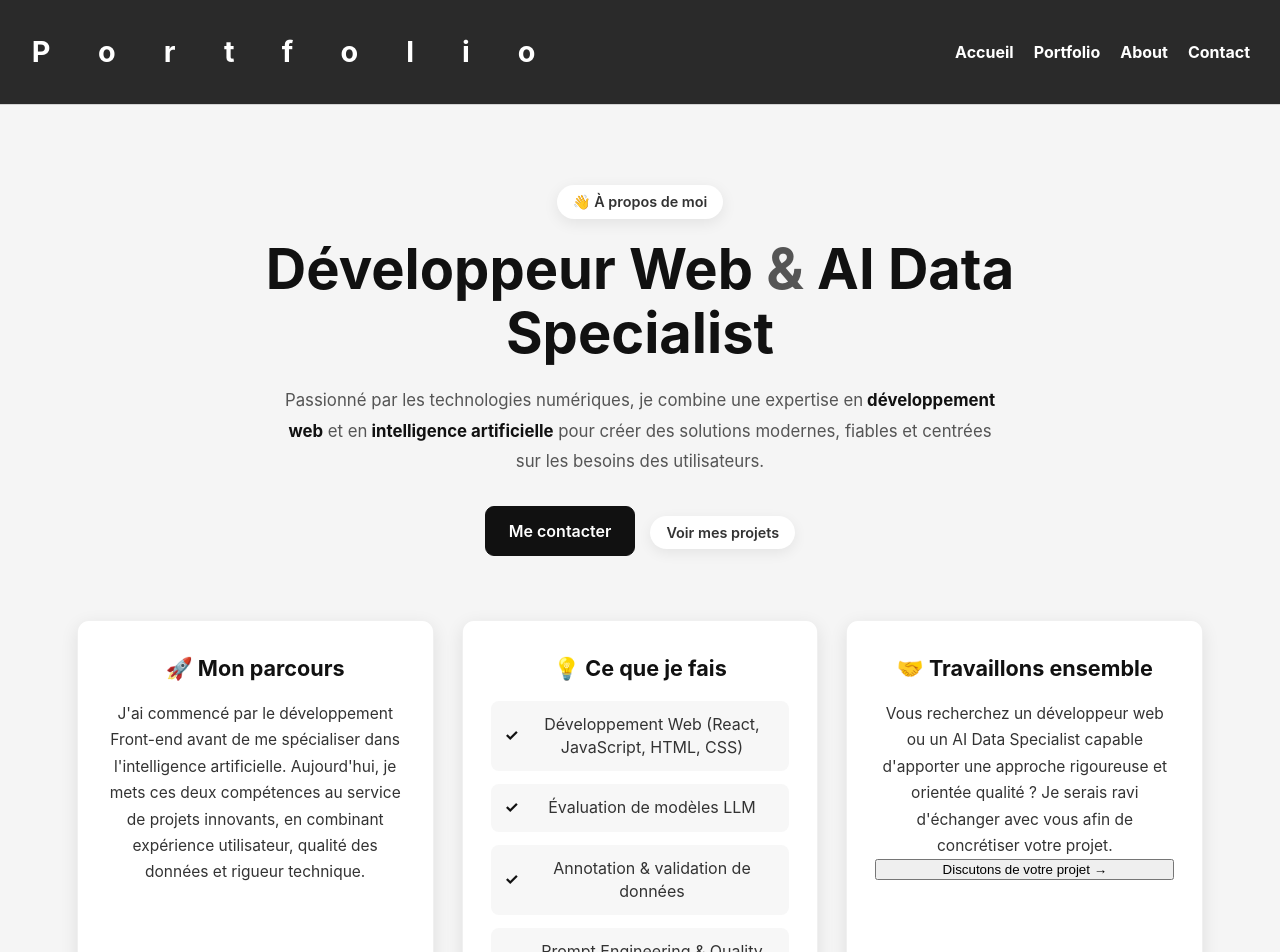
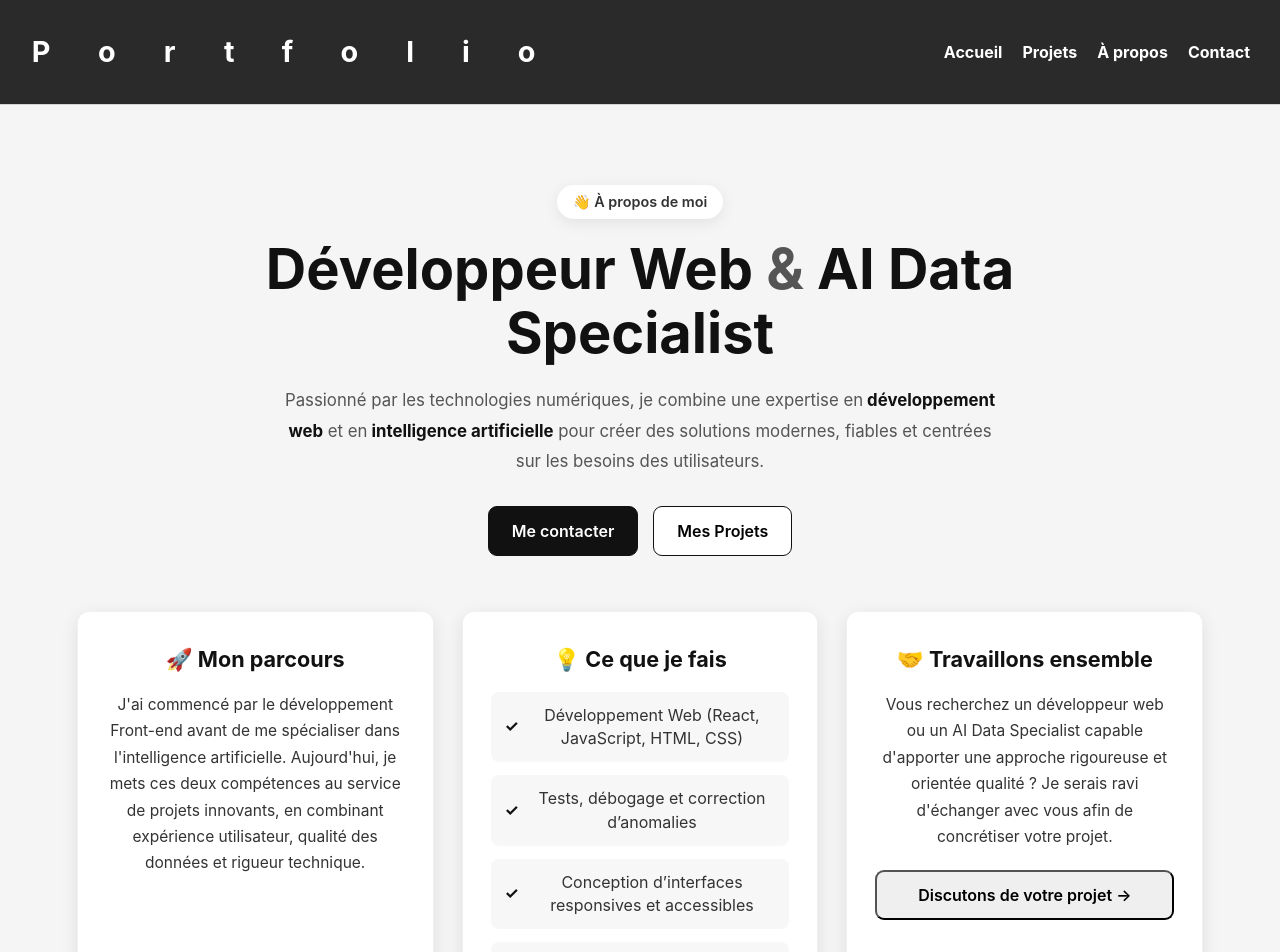
Before and after one commit to MartinDHM/Portfolio, a React (Create React App) app in the folder portfolio/: page /about in a window 1280 px wide. Shown: the top 952 px of the page. Built offline with nearby package versions, Linux system fonts and the light colour scheme.

Commit message:
Enhance About and Contact components; add smooth scrolling to projects section and update button styles

```diff
--- a/portfolio/src/Components/About.js
+++ b/portfolio/src/Components/About.js
@@ -7,6 +7,16 @@ function AboutMe() {
 
     if (contactSection) {
       contactSection.scrollIntoView({
+        behavior: "smooth",
+        block: "start",
+      });
+    }
+  };
+  const scrollToProjects = () => {
+    const githubprojectsSection = document.getElementById("github-projects");
+
+    if (githubprojectsSection) {
+      githubprojectsSection.scrollIntoView({
         behavior: "smooth",
         block: "start",
       });
@@ -35,9 +45,9 @@ function AboutMe() {
             Me contacter
           </button>
 
-          <a href="#projects" className="contact-badge">
-            Voir mes projets
-          </a>
+          <button className="projects-submit-button" onClick={scrollToProjects}>
+            Mes Projets
+          </button>
         </div>
       </div>
 
@@ -58,9 +68,10 @@ function AboutMe() {
 
           <ul>
             <li>Développement Web (React, JavaScript, HTML, CSS)</li>
-            <li>Évaluation de modèles LLM</li>
-            <li>Annotation & validation de données</li>
-            <li>Prompt Engineering & Quality Assurance</li>
+            <li>Tests, débogage et correction d’anomalies</li>
+            <li>Conception d’interfaces responsives et accessibles</li>
+            <li>Intégration d’API et gestion des données</li>
+            <li>Maintenance, optimisation et amélioration des performances</li>
           </ul>
         </div>
 
--- a/portfolio/src/Components/Accueil.js
+++ b/portfolio/src/Components/Accueil.js
@@ -26,16 +26,6 @@ function Accueil() {
                 interfaces web élégantes et performantes qui captivent
                 l'audience et améliorent l'expérience utilisateur.
               </p>
-              <Link
-                to="contact" // ID de la partie à faire défiler
-                spy={true}
-                smooth={true}
-                offset={-70} // Ajustez l'offset selon vos besoins
-                duration={500}
-                className="Contact-me"
-              >
-                Contactez-moi
-              </Link>
             </div>
           </div>
         </div>
--- a/portfolio/src/Components/Background/Particule.jsx
+++ b/portfolio/src/Components/Background/Particule.jsx
@@ -129,6 +129,6 @@ const ParticleContainer = () => {
       <div id="particles-js"></div>
     </div>
   );
-}
+};
 
 export default ParticleContainer;
--- a/portfolio/src/Components/Contact.js
+++ b/portfolio/src/Components/Contact.js
@@ -67,17 +67,6 @@ function Contact() {
                   <a href="mailto: martin.duhem1@gmail.com">
                     martin.duhem1@gmail.com
                   </a>
-                </div>
-              </div>
-
-              <div className="contact-info-item">
-                <span className="contact-info-icon" aria-hidden="true">
-                  ↗
-                </span>
-
-                <div>
-                  <strong>Disponibilité</strong>
-                  <span>Télétravail ou présentiel</span>
                 </div>
               </div>
             </div>
--- a/portfolio/src/Components/Github/GithubProjet.js
+++ b/portfolio/src/Components/Github/GithubProjet.js
@@ -121,7 +121,7 @@ const GitHubProjects = () => {
   };
 
   return (
-    <section className="projects-section">
+    <section className="projects-section" id="github-projects">
       <h2 className="projets-title">Mes Projets :</h2>
 
       {projectsGroups.length === 0 ? (
--- a/portfolio/src/Components/Header.js
+++ b/portfolio/src/Components/Header.js
@@ -27,7 +27,7 @@ function Header() {
               offset={-70} // Ajustez l'offset selon vos besoins
               duration={500}
             >
-              Portfolio
+              Projets
             </Link>
           </li>
           <li>
@@ -38,7 +38,7 @@ function Header() {
               offset={-70} // Ajustez l'offset selon vos besoins
               duration={500}
             >
-              About
+              À propos
             </Link>
           </li>
           <li>
--- a/portfolio/src/main.css
+++ b/portfolio/src/main.css
@@ -376,7 +376,7 @@ BUTTONS
   align-items: center;
   justify-content: center;
   margin-bottom: 16px;
-  margin-top: 10px;
+  margin-top: 20px;
   padding: 8px 16px;
   border-radius: 999px;
   background: #ffffff;
@@ -459,7 +459,7 @@ BUTTONS
 .contact-info-list {
   display: grid;
   gap: 18px;
-  margin-top: auto;
+
   padding-top: 45px;
 }
 
@@ -571,6 +571,44 @@ BUTTONS
    BOUTON
 ========================= */
 
+.Contact-button {
+  margin-top: 35px;
+  padding: 12px 28px;
+
+  background: transparent;
+  color: #111;
+
+  border: 2px solid #111;
+  border-radius: 4px;
+
+  font-size: 14px;
+  font-weight: 600;
+  letter-spacing: 2px;
+  text-transform: uppercase;
+
+  cursor: pointer;
+
+  transition:
+    background-color 0.3s ease,
+    color 0.3s ease,
+    border-color 0.3s ease,
+    transform 0.2s ease,
+    box-shadow 0.3s ease;
+}
+
+.Contact-button:hover {
+  background-color: #008000;
+  color: white;
+  border-color: #008000;
+
+  transform: translateY(-2px);
+  box-shadow: 0 6px 15px rgba(0, 128, 0, 0.2);
+}
+
+.Contact-button:active {
+  transform: translateY(0);
+}
+
 .contact-submit-button,
 .contact-secondary-button {
   display: inline-flex;
@@ -607,6 +645,42 @@ BUTTONS
   opacity: 0.7;
 }
 
+.projects-submit-button {
+  align-self: flex-start;
+  border: 1px solid #111111;
+  background: white;
+  color: black;
+}
+
+.projects-submit-button:hover:not(:disabled) {
+  transform: translateY(-2px);
+  background: #333333;
+  box-shadow: 0 8px 18px rgba(0, 0, 0, 0.17);
+}
+
+.projects-submit-button:disabled {
+  cursor: not-allowed;
+  opacity: 0.7;
+}
+
+.projects-submit-button,
+.contact-secondary-button {
+  display: inline-flex;
+  justify-content: center;
+  align-items: center;
+  gap: 10px;
+  min-height: 50px;
+  padding: 13px 23px;
+  border-radius: 9px;
+  font: inherit;
+  font-weight: 600;
+  cursor: pointer;
+  transition:
+    transform 0.25s ease,
+    box-shadow 0.25s ease,
+    background-color 0.25s ease;
+}
+
 .contact-secondary-button {
   border: 1px solid #d4d4d4;
   background: #ffffff;
@@ -616,6 +690,24 @@ BUTTONS
 .contact-secondary-button:hover {
   border-color: #111111;
   transform: translateY(-2px);
+}
+
+.contact-btn {
+  display: inline-flex;
+  margin-top: 20px;
+  justify-content: center;
+  align-items: center;
+  gap: 10px;
+  min-height: 50px;
+  padding: 13px 23px;
+  border-radius: 9px;
+  font: inherit;
+  font-weight: 600;
+  cursor: pointer;
+  transition:
+    transform 0.25s ease,
+    box-shadow 0.25s ease,
+    background-color 0.25s ease;
 }
 
 /* =========================
```
